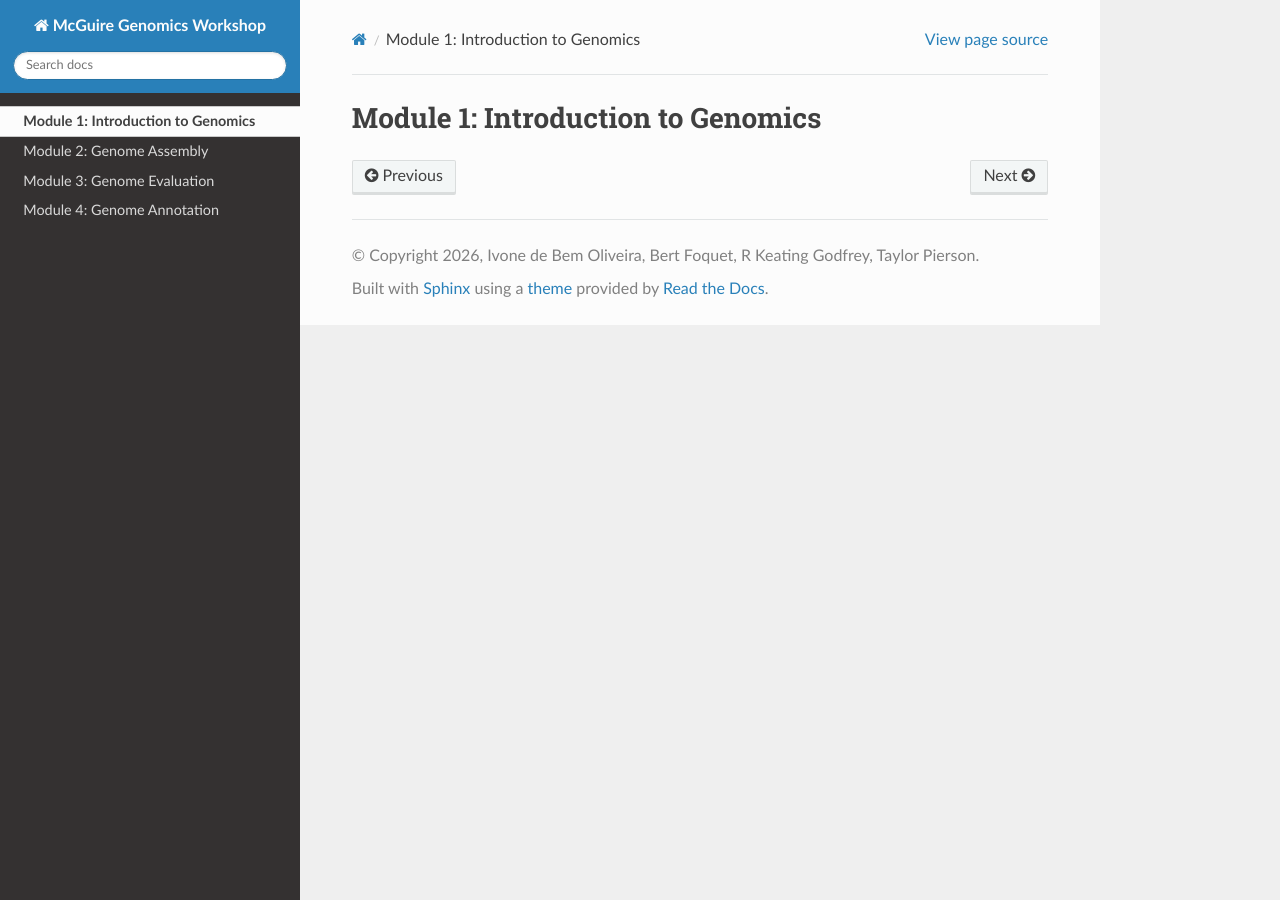
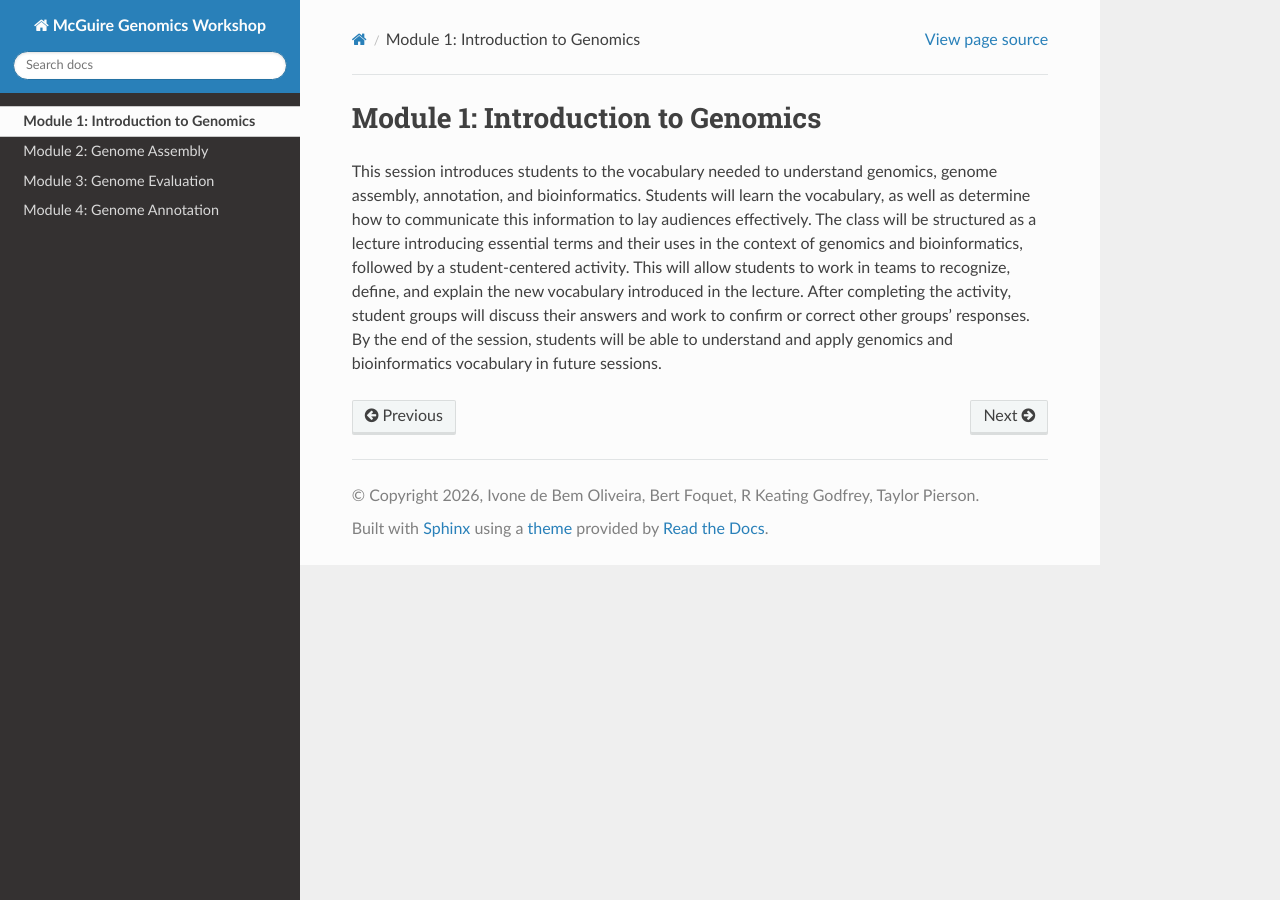
Before and after one commit to rkeatinggodfrey/mcguire_genomics_workshop, a Sphinx documentation site: the page built from source/module1.rst, in a window 1280 px wide. Built offline with Sphinx 7.4.7 and the Read the Docs theme 3.1.0, drawn with Linux system fonts in a browser that asks for light colours.

```diff
--- a/source/index.rst
+++ b/source/index.rst
@@ -26,6 +26,9 @@ By the end of this course, students will be able to:
 9. Apply the concepts learned in class to different scenarios.
 10. Critically evaluate the use of genomic datasets to apply different concepts and analyses.
 
+Workshop modules
+----------------
+
 .. toctree::
    :maxdepth: 2
 
--- a/source/module1.rst
+++ b/source/module1.rst
@@ -1,2 +1,4 @@
 Module 1: Introduction to Genomics
 ==================================
+
+This session introduces students to the vocabulary needed to understand genomics, genome assembly, annotation, and bioinformatics. Students will learn the vocabulary, as well as determine how to communicate this information to lay audiences effectively. The class will be structured as a lecture introducing essential terms and their uses in the context of genomics and bioinformatics, followed by a student-centered activity. This will allow students to work in teams to recognize, define, and explain the new vocabulary introduced in the lecture. After completing the activity, student groups will discuss their answers and work to confirm or correct other groups’ responses. By the end of the session, students will be able to understand and apply genomics and bioinformatics vocabulary in future sessions.
```
Also changed, not shown: 8 other files.
